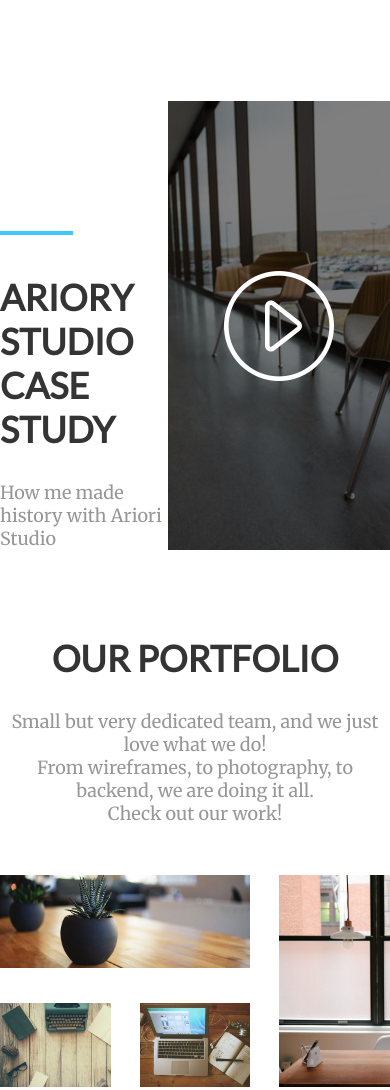
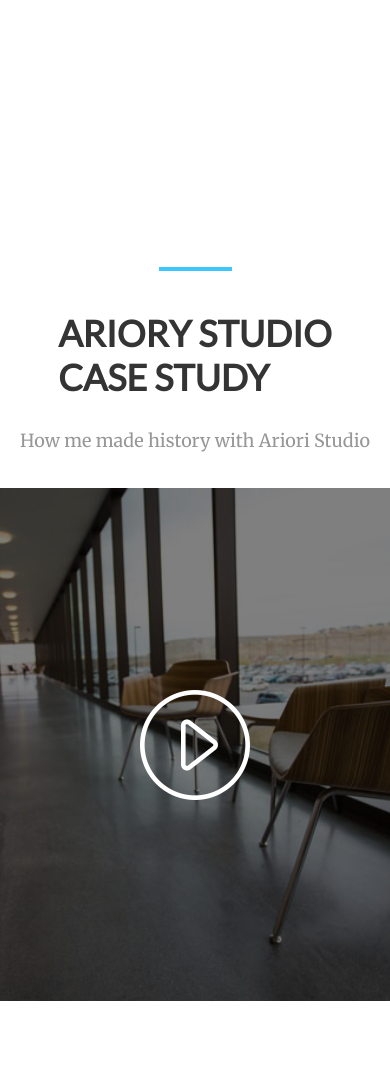
Before and after one commit to xxcuzz/agencia, a plain HTML site: page index.html in a window 390 px wide. Shown: the part 4225-5315 px from the top of the page. Drawn offline with Linux system fonts and the light colour scheme.

Commit message:
responsive ariori

```diff
--- a/Assets/css/style.css
+++ b/Assets/css/style.css
@@ -388,6 +388,23 @@ header nav {
   flex: 50;
 }
 
+@media (max-width:1000px){
+  .ariori_inner{
+    flex-direction: column;
+    height: 900px;
+  }
+  .ariori_text{
+    display: flex;
+    flex-direction: column;
+    align-items: center;
+    align-content: center;
+    justify-content: center;
+  }
+  .ariori_inner>.hdr_1 {
+    text-align: center;
+  }
+}
+
 /*portfolio*/
 .portfolio_inner {
   margin-top: 100px;
```
